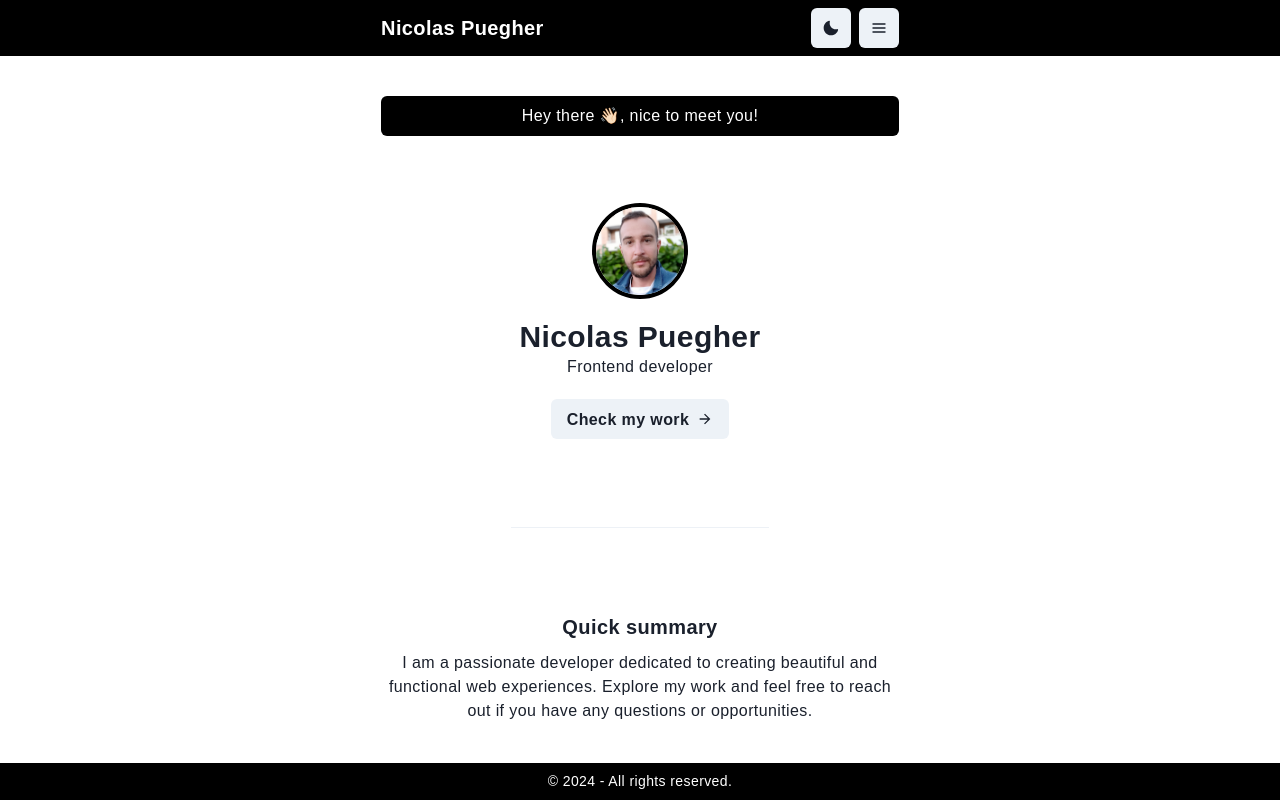
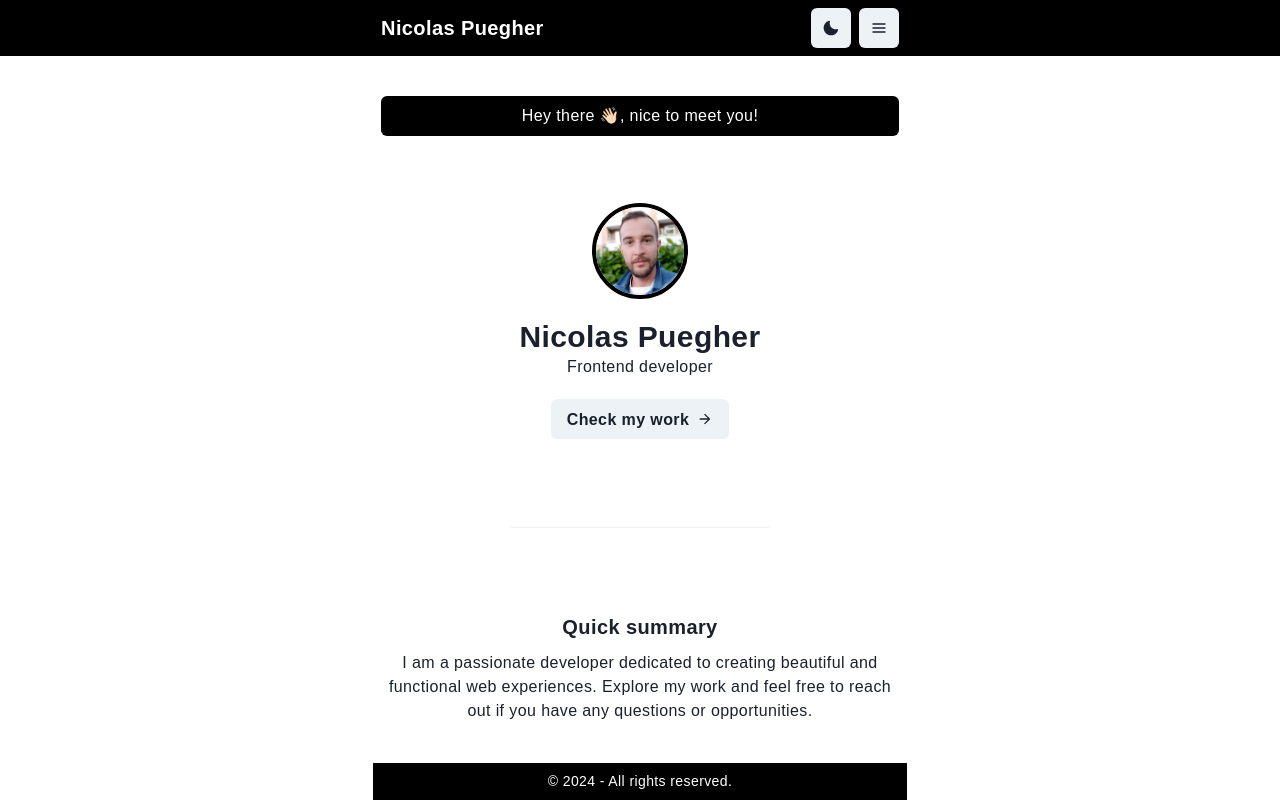
Before and after one commit to nicoPuegher/portfolio, a React (Vite) app: page / in a window 1280 px wide. Built offline with nearby package versions, Linux system fonts and the light colour scheme.

Commit message:
Replace the box component with a layout-container in the footer layout component

```diff
--- a/src/layouts/footer.jsx
+++ b/src/layouts/footer.jsx
@@ -1,5 +1,7 @@
 import React from 'react';
-import { Box, Text } from '@chakra-ui/react';
+import { Text } from '@chakra-ui/react';
+
+import LayoutContainer from '@/components/ui/layout-container';
 
 export default function Footer() {
 	const date = new Date();
@@ -7,10 +9,10 @@ export default function Footer() {
 	const copyright = `© ${currentYear} - All rights reserved.`;
 
 	return (
-		<Box as="footer" py={2} color="white" backgroundColor="black">
-			<Text fontSize="sm" textAlign="center">
+		<LayoutContainer as="footer" bg="black">
+			<Text fontSize="sm" textAlign="center" color="white">
 				{copyright}
 			</Text>
-		</Box>
+		</LayoutContainer>
 	);
 }
```
